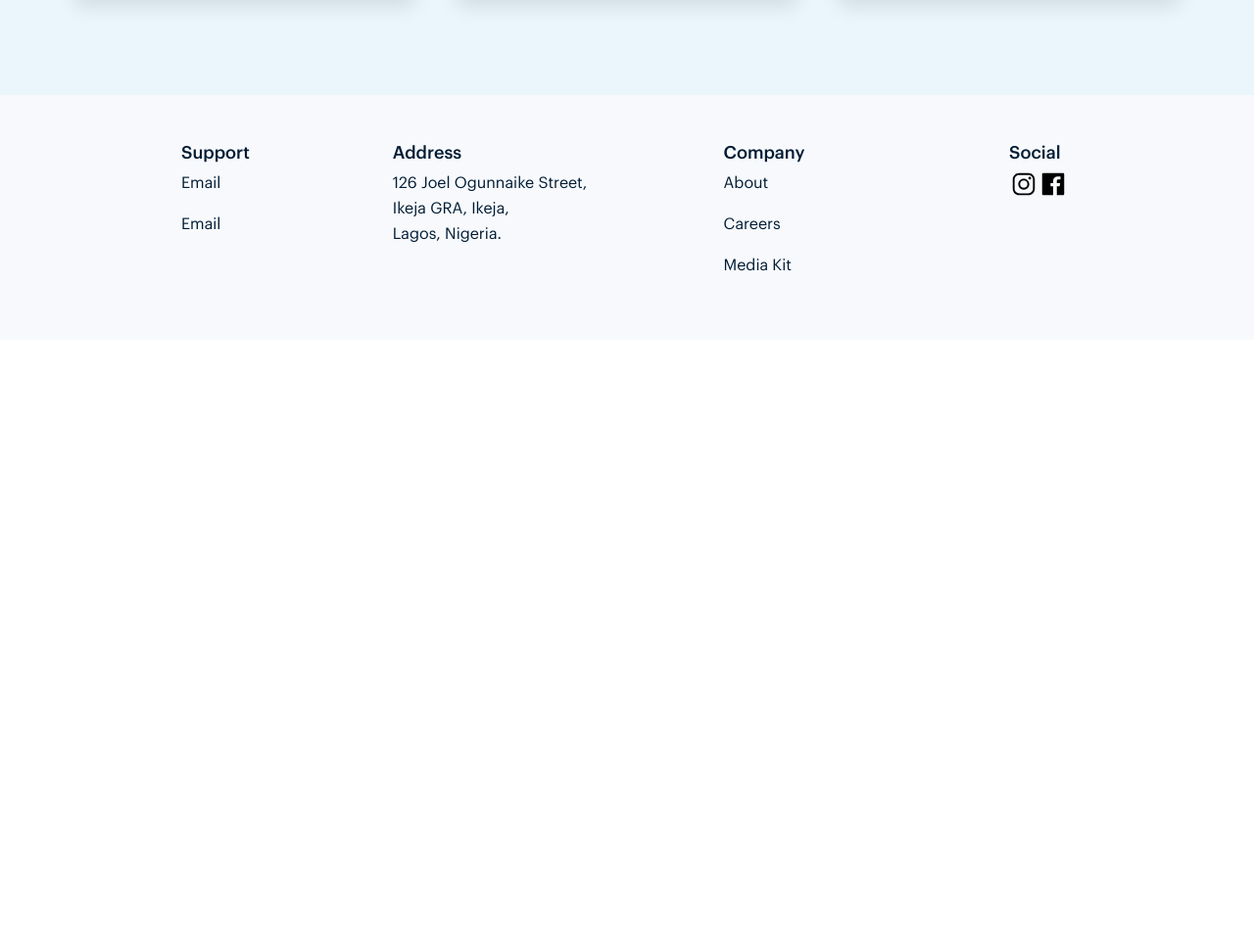
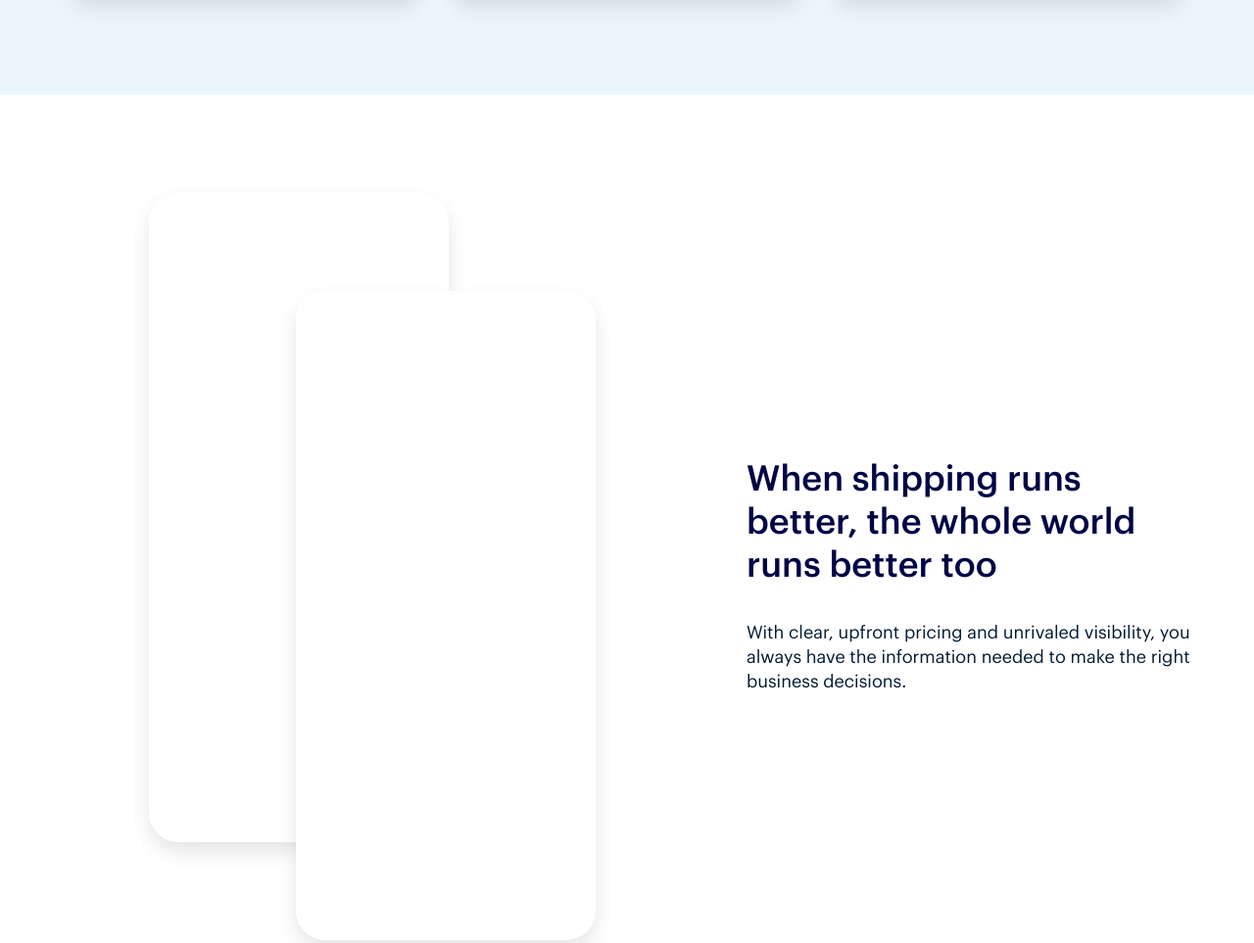
Before and after one commit to adelleye/kagoLanding-site, a Gatsby site: page / in a window 1280 px wide. Shown: the part 1496-2459 px from the top of the page at 98% size. Before the commit the page ends 1843 px from the top, so only its background shows below. Built offline with nearby package versions, Linux system fonts and the light colour scheme; Gatsby itself is replaced by a stand-in of ours.

Commit message:
third container

```diff
--- a/src/pages/index.js
+++ b/src/pages/index.js
@@ -86,6 +86,25 @@ class IndexPage extends React.Component {
               />
             </HowCardsContainer>
           </SecondBlockContainer>
+
+          <ThirdBlockContainer>
+            <PhoneContainer>
+              <FirstPhoneDiv />
+
+              <SecondPhoneDiv />
+            </PhoneContainer>
+
+            <BenefitsContainer>
+              <BenefitsTagline>
+                When shipping runs better, the whole world runs better too
+              </BenefitsTagline>
+              <BenefitsInformation>
+                With clear, upfront pricing and unrivaled visibility, you always
+                have the information needed to make the right business
+                decisions.
+              </BenefitsInformation>
+            </BenefitsContainer>
+          </ThirdBlockContainer>
         </Container>
       </Layout>
     )
@@ -318,6 +337,7 @@ animation-timing-function: ease-in-out;
 
 // WAVEBLOCK
 const WaveBlockContainer = styled.div``
+
 //SECOND BLOCK
 const SecondBlockContainer = styled.div`
   margin-top: -15px;
@@ -340,3 +360,56 @@ const HowCardsContainer = styled.div`
   column-gap: 40px;
   margin-top: 30px;
 `
+// ThIRD BLOCK
+
+const ThirdBlockContainer = styled.div`
+  display: grid;
+  grid-template-columns: repeat(2, auto);
+  column-gap: 60px;
+  height: 844px;
+  justify-content: center;
+  align-items: center;
+  padding-top: 60px;
+  padding-bottom: 60px;
+`
+const PhoneContainer = styled.div`
+  width: 644px;
+  height: 844px;
+  overflow: hidden;
+  position: relative;
+  display: grid;
+  justify-items: center;
+  align-items: center;
+`
+const FirstPhoneDiv = styled.div`
+  width: 306px;
+  height: 663px;
+  box-shadow: 0 10px 20px rgba(0, 0, 0, 0.1);
+  margin-top: -100px;
+  margin-left: -150px;
+  border-radius: 30px;
+  background-color: white;
+  position: absolute;
+`
+
+const SecondPhoneDiv = styled.div`
+  width: 306px;
+  height: 663px;
+  position: absolute;
+  margin-top: 100px;
+  margin-left: 150px;
+  box-shadow: 0 10px 20px rgba(0, 0, 0, 0.1);
+  border-radius: 30px;
+  background-color: white;
+`
+
+const BenefitsContainer = styled.div`
+  width: 460px;
+  height: 300px;
+`
+const BenefitsTagline = styled(HeadlineThree)`
+  max-width: 456px;
+`
+const BenefitsInformation = styled(Paragraph)`
+  max-width: 456px;
+`
```
